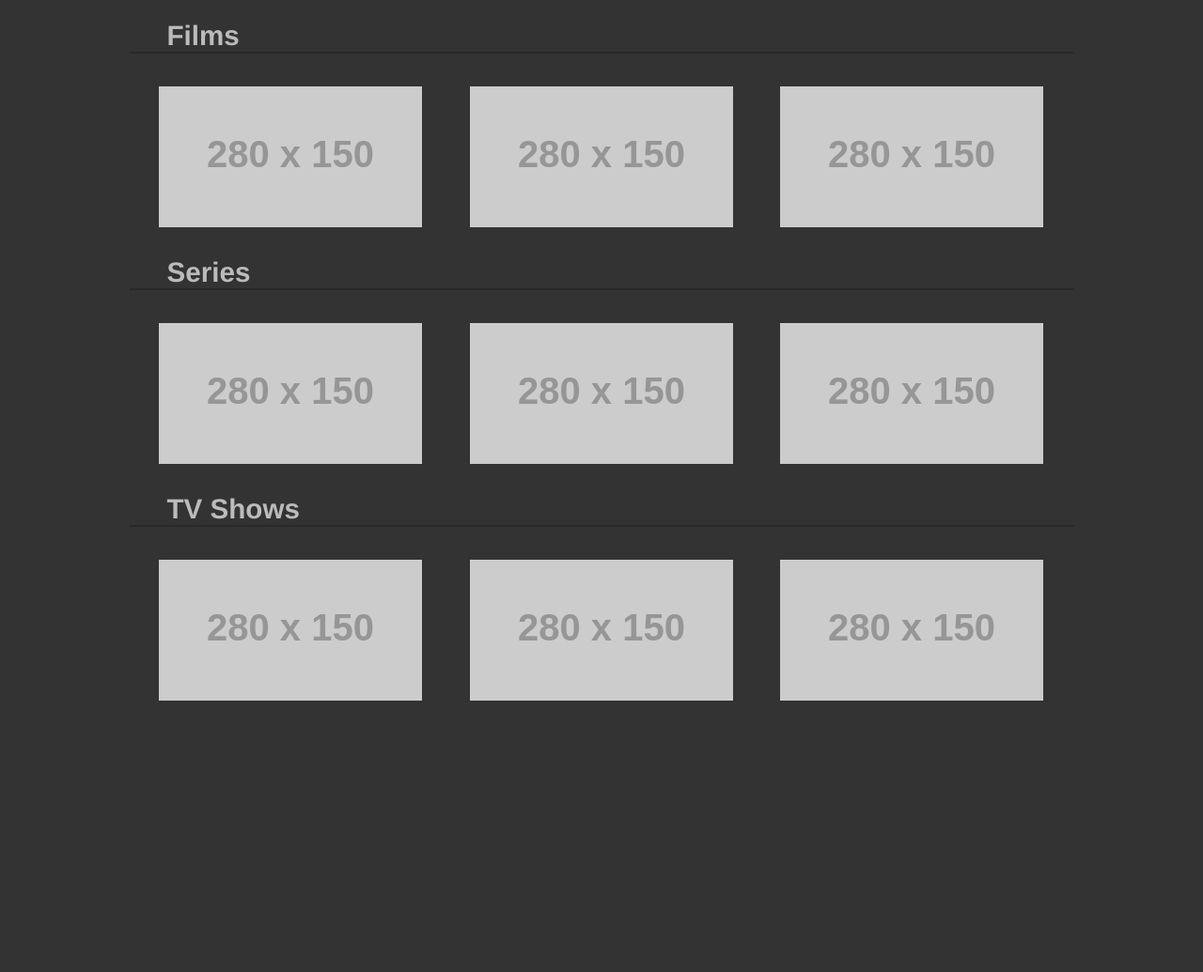
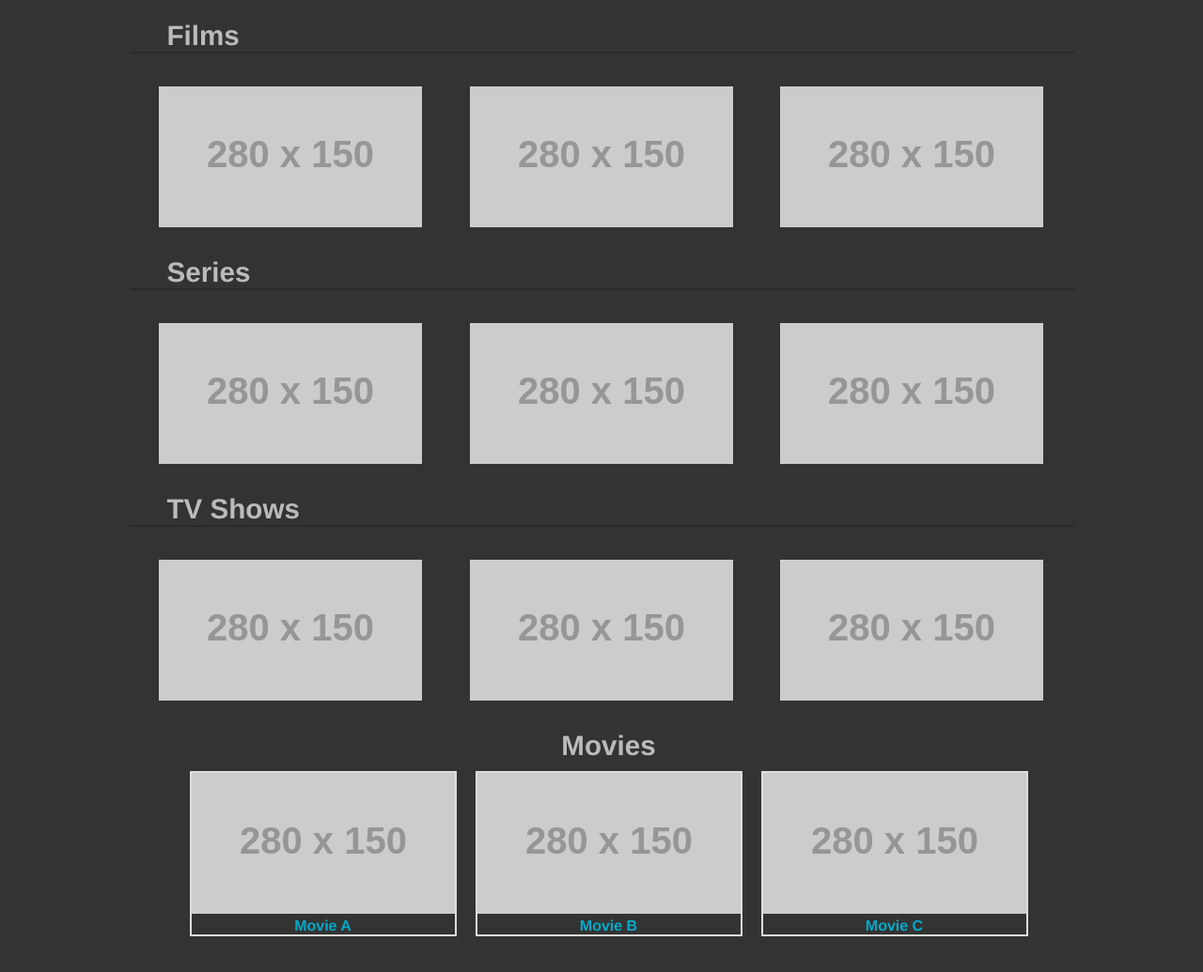
Before and after one commit to Cedric-M/Netfllx, a plain HTML site: page index.html in a window 1280 px wide. Shown: the part 59-1094 px from the top of the page at 94% size. Before the commit the page ends 866 px from the top, so only its background shows below. Drawn offline with nearby package versions, Linux system fonts and the light colour scheme; placeholder pictures from the web are drawn by us.

Commit message:
Update: Proof of concept to display movies using js

```diff
--- /dev/null
+++ b/assets/css/movie.css
@@ -0,0 +1,16 @@
+.movie-item {
+    display: inline-block;
+    border: 2px solid #DDD;
+    margin: 10px;
+    text-align: center;
+  }
+
+  .movie-item:hover {
+    border: 2px solid #00aaca;
+    cursor: pointer;
+  }
+
+  .movie-item p {
+    color: #00aaca;
+    font-weight: bold;
+  }
--- /dev/null
+++ b/assets/js/nav.js
@@ -0,0 +1,17 @@
+function openNav() {
+    document.getElementById("mySidenav").style.display = "block";
+    document.getElementById("box1").style.top = "400px";
+    document.getElementById("box1").style.border = "1px solid #fff";
+    document.getElementById("box1").style.transform = "scale(1)";
+    document.getElementById("row").style.height = "800px";
+
+    // document.getElementById("box1").style.display = "block";
+
+ }
+
+ function closeNav() {
+    document.getElementById("mySidenav").style.display = "none";
+    document.getElementById("box1").style.transform = "scale(1)";
+    document.getElementById("box1").style.transition = "all 0.7s ease";
+    document.getElementById("box1").style.border = "none";
+ }
--- a/assets/js/script.js
+++ b/assets/js/script.js
@@ -1,17 +1,37 @@
-    function openNav() {
-       document.getElementById("mySidenav").style.display = "block";
-       document.getElementById("box1").style.top = "400px";
-       document.getElementById("box1").style.border = "1px solid #fff";
-       document.getElementById("box1").style.transform = "scale(1)";
-       document.getElementById("row").style.height = "800px";
+var movieData = {
+   count: 3,
+   movies: [{
+       id: 1,
+       title: "Movie A",
+       thumb: "http://placehold.it/280x150"
+     },
+     {
+       id: 2,
+       title: "Movie B",
+       thumb: "http://placehold.it/280x150"
+     },
+     {
+       id: 3,
+       title: "Movie C",
+       thumb: "http://placehold.it/280x150"
+     },
+   ]
+ };
 
-       // document.getElementById("box1").style.display = "block";
+ $(document).ready(function() {
+   console.log("ït works");
 
-    }
+      if (typeof movieData === 'object' && typeof movieData !== null) {
+      // List the movies
+      for (var i in movieData.movies) {
+         var movie = movieData.movies[i];
+         var movieDiv = '<div class="movie-item" data-id="' + movie.id + '">' +
+            '<img src="' + movie.thumb + '"><br>' +
+            '<p>' + movie.title + '</p>' +
+            '</div>';
+         $('#movies').append(movieDiv);
+      }
+      }
 
-    function closeNav() {
-       document.getElementById("mySidenav").style.display = "none";
-       document.getElementById("box1").style.transform = "scale(1)";
-       document.getElementById("box1").style.transition = "all 0.7s ease";
-       document.getElementById("box1").style.border = "none";
-    }
+
+ });
--- a/index.html
+++ b/index.html
@@ -10,6 +10,7 @@
       <title>NETFLLX</title>
       <!-- CSS -->
       <link rel="stylesheet" href="assets/css/main.css">
+      <link rel="stylesheet" href="assets/css/movie.css">
       <link rel="stylesheet" href="https://maxcdn.bootstrapcdn.com/font-awesome/4.6.3/css/font-awesome.min.css">
       <title>NETFLLX</title>
    </head>
@@ -95,10 +96,11 @@
                   </a>
                </li>
             </ul>
+
+            <h1>Movies</h1>
+            <div id="movies"></div>
          </div>
       </div>
-      <!-- Javascript files -->
-      <script src="assets/js/script.js"></script>
 
       <!-- jQuery library -->
       <script src="https://ajax.googleapis.com/ajax/libs/jquery/3.3.1/jquery.min.js"></script>
@@ -106,5 +108,9 @@
       <!-- Latest compiled JavaScript -->
       <script src="https://maxcdn.bootstrapcdn.com/bootstrap/4.1.3/js/bootstrap.min.js"></script>
 
+            <!-- Javascript files -->
+            <script src="assets/js/script.js"></script>
+            <script src="assets/js/nav.js"></script>
+
    </body>
 </html>
```
